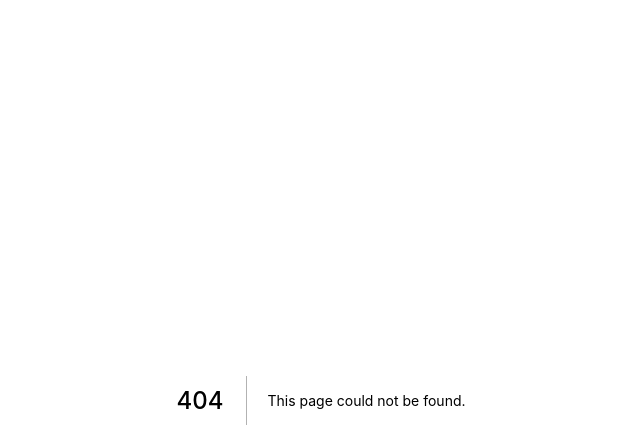
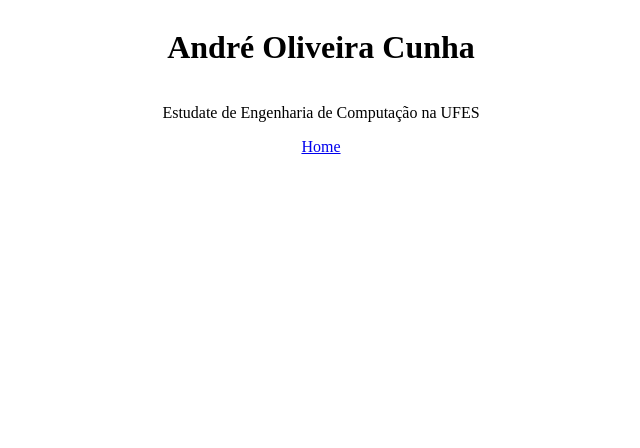
Before and after one commit to andreocunha/portfolio, a Next.js app: page /sobre in a window 1280 px wide. Before the commit this address had no page. Shown: the top 448 px of the page, without its empty margins (319-959 px from the left). Built offline with nearby package versions, Linux system fonts and the light colour scheme.

Commit message:
Página sobre

```diff
--- a/package.json
+++ b/package.json
@@ -6,7 +6,8 @@
   "dependencies": {
     "next": "^10.0.5",
     "react": "^17.0.1",
-    "react-dom": "^17.0.1"
+    "react-dom": "^17.0.1",
+    "styled-components": "^5.2.1"
   },
   "devDependencies": {},
   "scripts": {
--- /dev/null
+++ b/src/pages/sobre.js
@@ -0,0 +1,17 @@
+import Link from 'next/link'
+
+function Sobre(){
+    return(
+        <div style={{ display: 'flex', alignItems: 'center', justifyContent: 'center', flexDirection: 'column'}}>
+            <h1>André Oliveira Cunha</h1>
+
+            <p>Estudate de Engenharia de Computação na UFES</p>
+            <Link href="/">
+                <a>Home</a>
+            </Link>
+
+        </div>
+    )
+}
+
+export default Sobre;
```
Also changed, not shown: pages/index.js (deleted, +0 -11 lines), src/pages/index.js (added, +16 -0 lines), public/assets/andre_img.jpeg (added), 1 other file (tests, documents, lock files or other folders).
